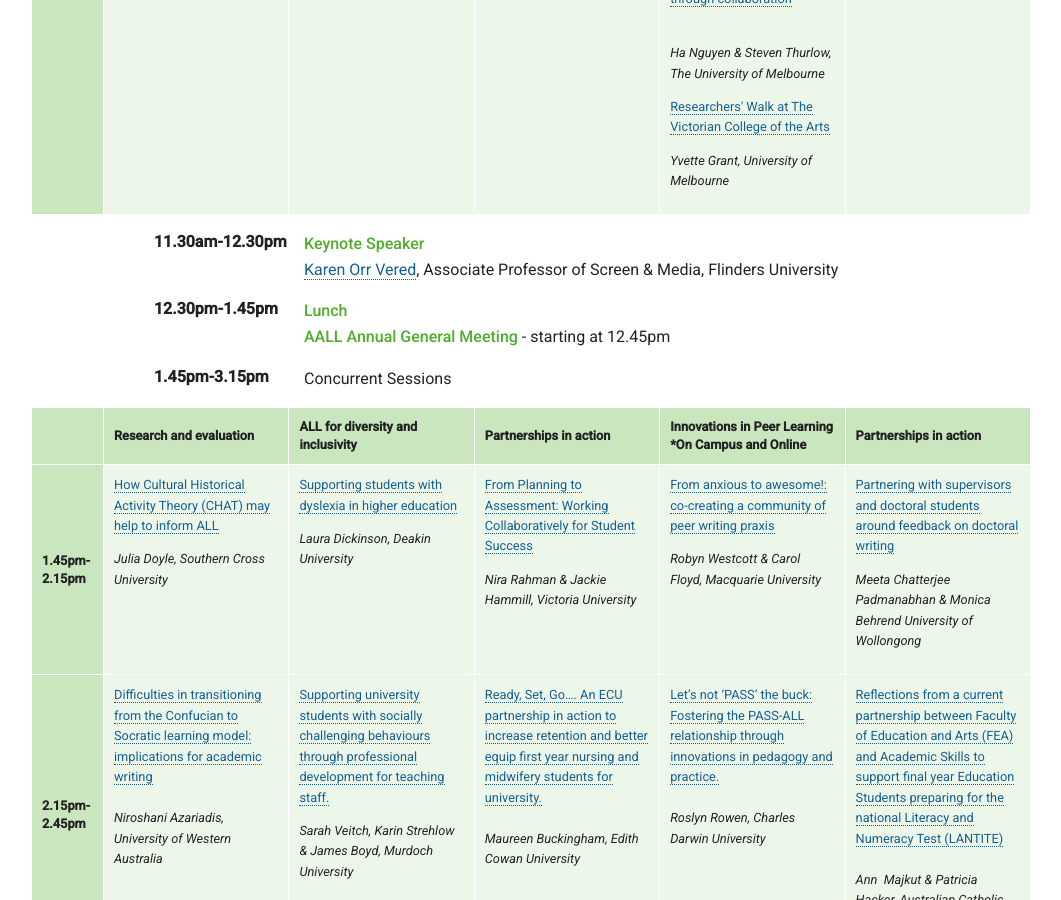
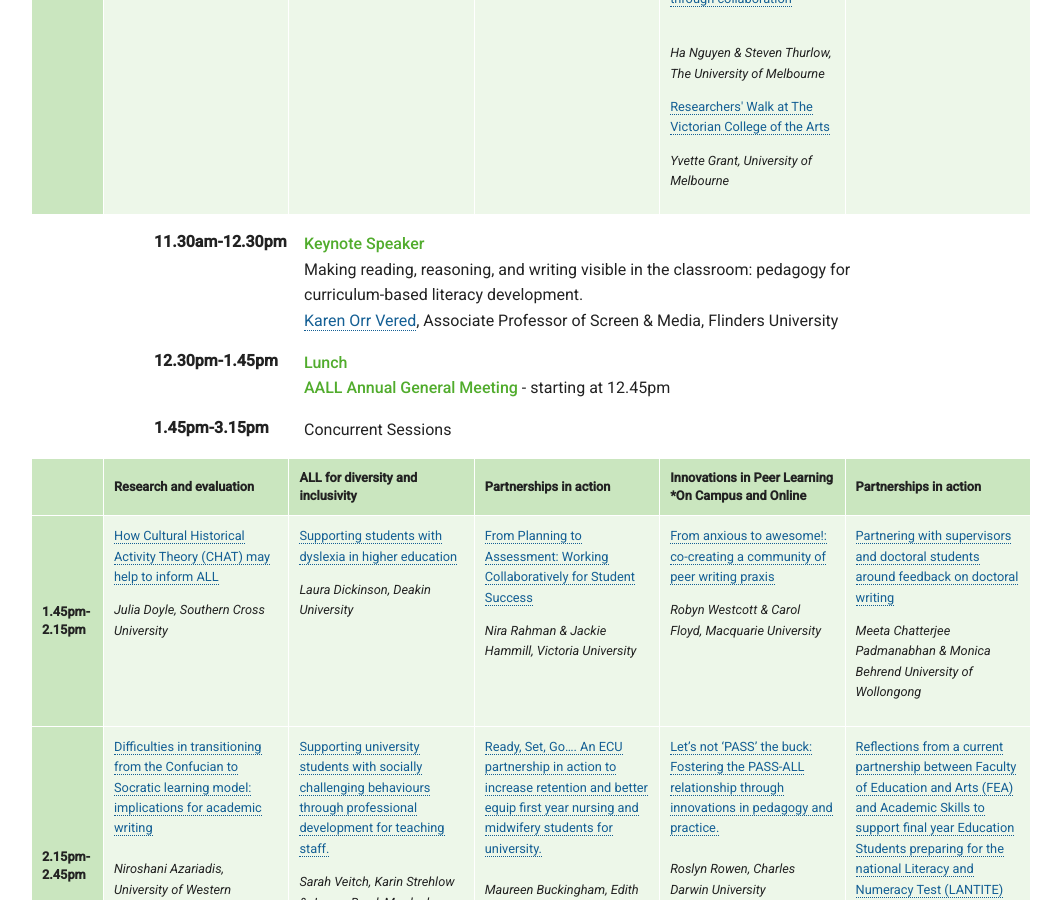
Before and after one commit to aallconference2017/aallconference2017.github.io, a Jekyll site: the page built from program/index.html, in a window 1280 px wide and 900 px high, scrolled down 7618 px. Shown: the whole window, without its empty margins (113-1174 px from the left). Built offline with Jekyll 4.4.1, drawn with Linux system fonts in a browser that asks for light colours.

Commit message:
Updated 'program/index.html' via CloudCannon

```diff
--- a/program/index.html
+++ b/program/index.html
@@ -302,7 +302,7 @@ show_jump_links: true
                     </table>
                 </div>
             </li>
-            <li><span class="time editable">11.30am-12.30pm</span> <div class="session editable"><p><strong>Keynote Speaker</strong><br /><a href="/keynote-speakers/">Karen Orr Vered</a>, Associate Professor of Screen &amp; Media, Flinders University</p></div></li>
+            <li><span class="time editable">11.30am-12.30pm</span> <div class="session editable"><p><strong>Keynote Speaker</strong><br />Making reading, reasoning, and writing visible in the classroom: pedagogy for curriculum-based literacy development.<br /><a href="/keynote-speakers/">Karen Orr Vered</a>, Associate Professor of Screen &amp; Media, Flinders University</p></div></li>
             <li><span class="time editable">12.30pm-1.45pm</span> <div class="session editable"><p><strong>Lunch</strong><br /><strong>AALL Annual General Meeting</strong> - starting at 12.45pm</p></div></li>
             <li><span class="time editable">1.45pm-3.15pm</span> <div class="session editable"><p>Concurrent Sessions</p></div>
                 <div class="scrollbox">
```
